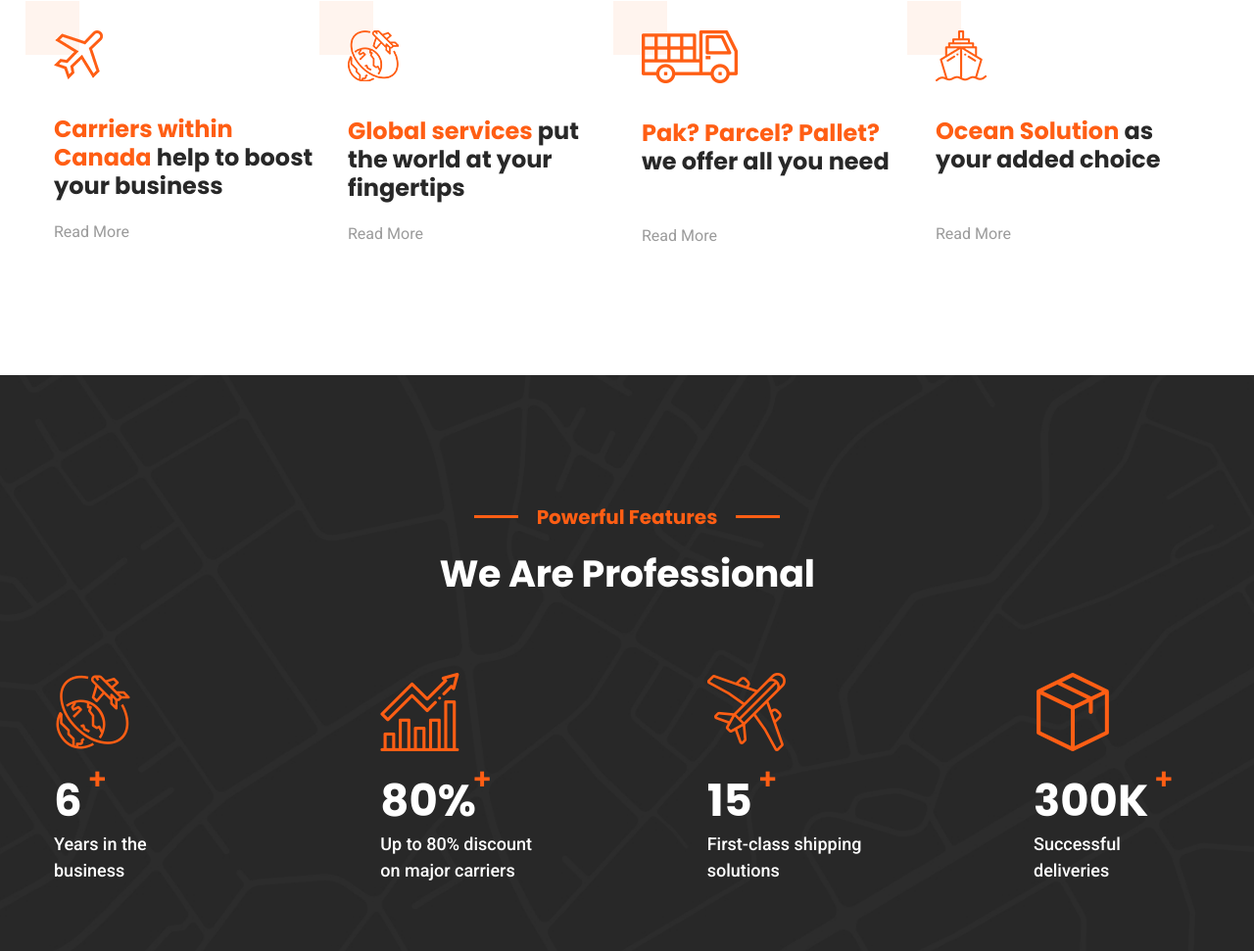
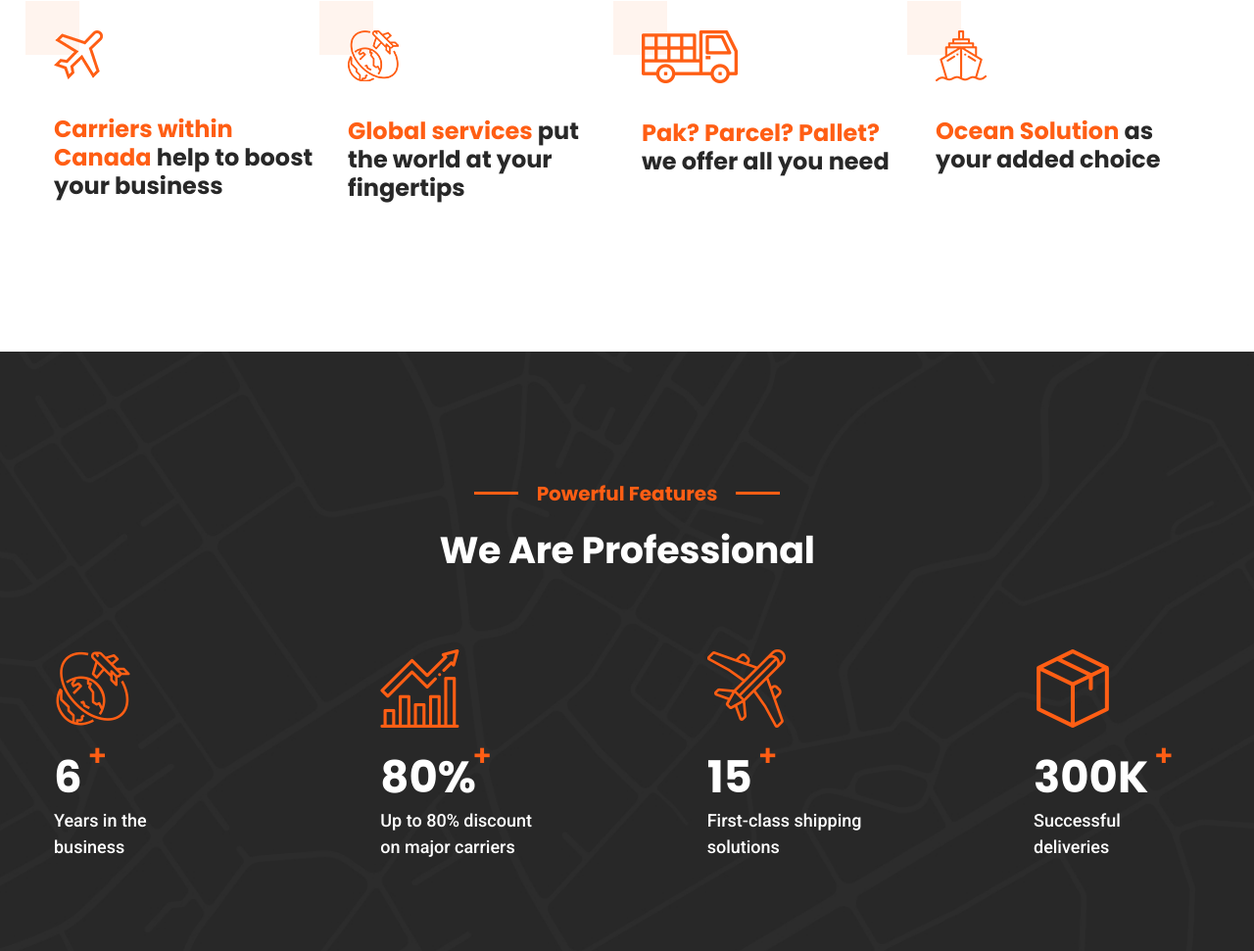
Before and after one commit to kevinfjj/demo, a plain HTML site: page index.html in a window 1280 px wide. Shown: the part 946-1917 px from the top of the page at 98% size. Drawn offline with Linux system fonts and the light colour scheme.

Commit message:
Update index.html

```diff
--- a/index.html
+++ b/index.html
@@ -365,11 +365,10 @@
                 <div class="features-text">
                   <h3><span>Carriers within Canada</span> help to boost your business</h3>
                   <!-- <p>
-                    Veryk-Mall 电商简介段落
                   </p> -->
-                  <div class="b-button">
+                  <!-- <div class="b-button">
                     <a href="">Read More</a>
-                  </div>
+                  </div> -->
                 </div>
               </div>
             </div>
@@ -383,9 +382,9 @@
                   <!-- <p>
                     dayross 加拿大本地业务简介
                   </p> -->
-                  <div class="b-button">
+                  <!-- <div class="b-button">
                     <a href="">Read More</a>
-                  </div>
+                  </div> -->
                 </div>
               </div>
             </div>
@@ -399,9 +398,9 @@
                   <!-- <p>
                    海运业务简介
                   </p> -->
-                  <div class="b-button">
+                  <!-- <div class="b-button">
                     <a href="">Read More</a>
-                  </div>
+                  </div> -->
                 </div>
               </div>
             </div>
@@ -415,9 +414,9 @@
                   <!-- <p>
                     国际业务简介
                   </p> -->
-                  <div class="b-button">
+                  <!-- <div class="b-button">
                     <a href="">Read More</a>
-                  </div>
+                  </div> -->
                 </div>
               </div>
             </div>
```
